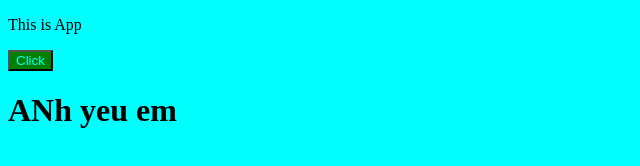
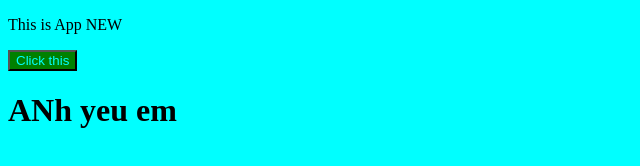
Before and after one commit to nguyenketri/git-tutorial, a plain HTML site: page index.html in a window 1280 px wide. Shown: the whole page, without its empty margins (0-640 px from the left). Drawn offline with Linux system fonts and the light colour scheme.

Commit message:
update index.html new

```diff
--- a/index.html
+++ b/index.html
@@ -8,8 +8,8 @@
     <link rel="stylesheet" href="./index.css">
 </head>
 <body>
-    <p>This is App</p>
-    <button>Click</button>
+    <p>This is App NEW</p>
+    <button>Click this </button>
     <h1>ANh yeu em</h1>
 </body>
 <!--
```
